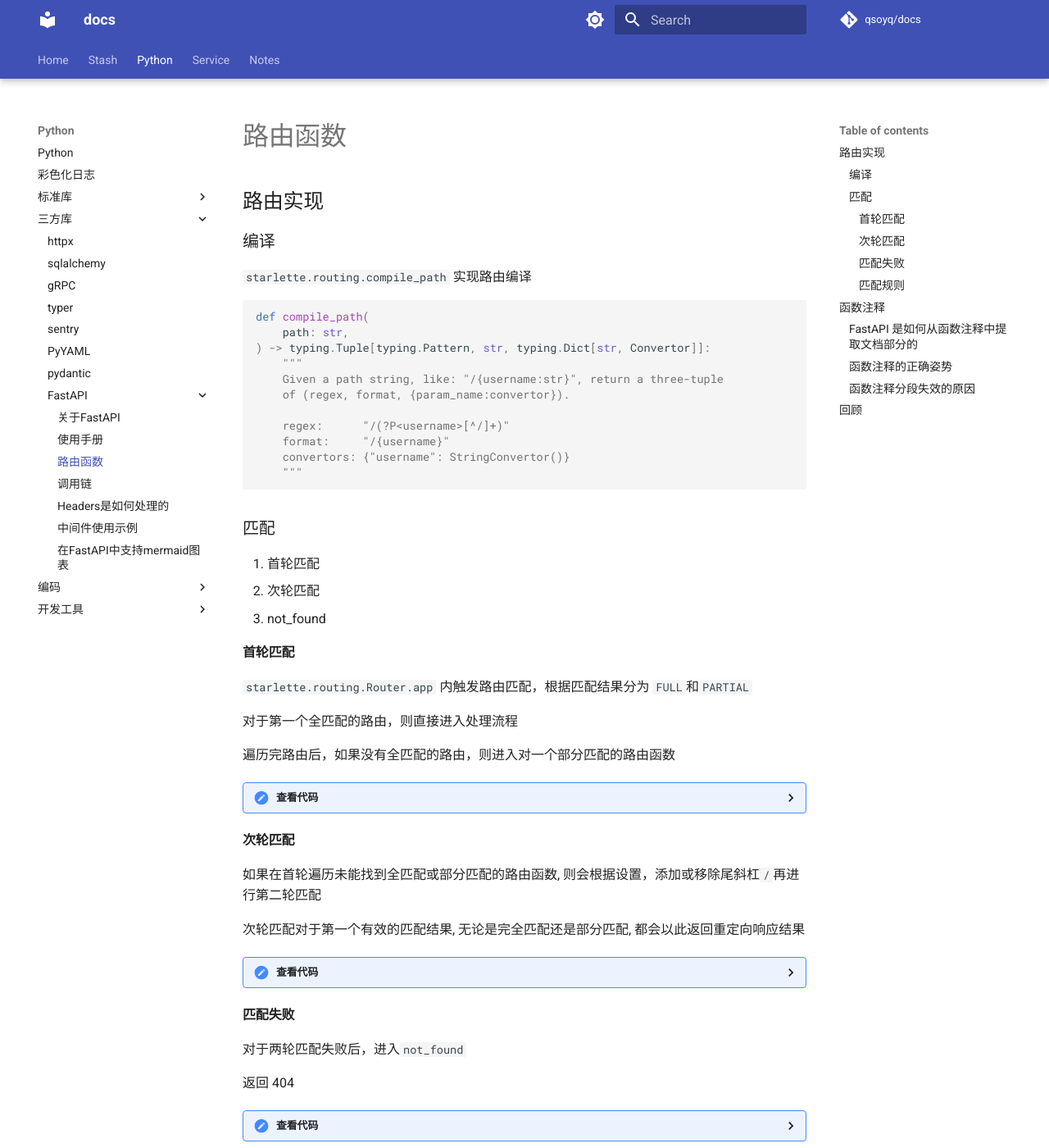
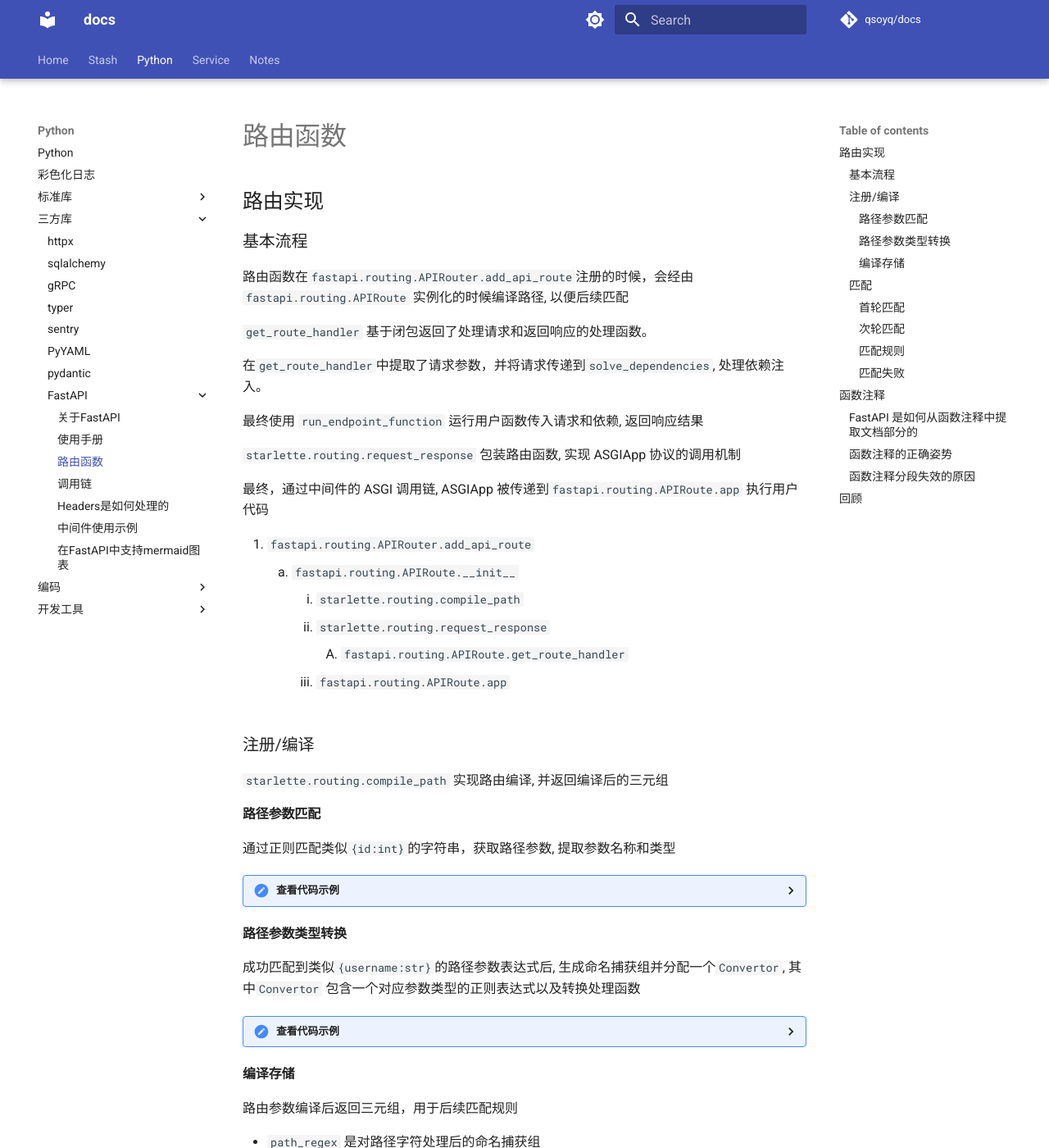
Before and after one commit to qsoyq/docs, an MkDocs documentation site: the page built from docs/python/fastapi/route.md, in a window 1280 px wide and 1400 px high. Shown: the whole window at 82% size. Built offline with MkDocs 1.6.1 and Material for MkDocs 9.7.7, drawn with Linux system fonts in a browser that asks for light colours; comment, search, counter and statistics services are not loaded; some of the changed text lies outside the part shown.

Commit message:
update route.md

````diff
--- a/docs/python/fastapi/route.md
+++ b/docs/python/fastapi/route.md
@@ -2,11 +2,127 @@
 
 ## 路由实现
 
-### 编译
+### 基本流程
 
-`starlette.routing.compile_path` 实现路由编译
+路由函数在`fastapi.routing.APIRouter.add_api_route`注册的时候，会经由 `fastapi.routing.APIRoute` 实例化的时候编译路径, 以便后续匹配
+
+`get_route_handler` 基于闭包返回了处理请求和返回响应的处理函数。
+
+在`get_route_handler`中提取了请求参数，并将请求传递到`solve_dependencies`, 处理依赖注入。
+
+最终使用 `run_endpoint_function` 运行用户函数传入请求和依赖, 返回响应结果
+
+`starlette.routing.request_response` 包装路由函数, 实现 ASGIApp 协议的调用机制
+
+最终，通过中间件的 ASGI 调用链, ASGIApp 被传递到`fastapi.routing.APIRoute.app` 执行用户代码
+
+1. `fastapi.routing.APIRouter.add_api_route`
+      1. `fastapi.routing.APIRoute.__init__`
+         1. `starlette.routing.compile_path`
+         2. `starlette.routing.request_response`
+            1. `fastapi.routing.APIRoute.get_route_handler`
+         3. `fastapi.routing.APIRoute.app`
+
+### 注册/编译
+
+`starlette.routing.compile_path` 实现路由编译, 并返回编译后的三元组
+
+#### 路径参数匹配
+
+通过正则匹配类似`{id:int}`的字符串，获取路径参数, 提取参数名称和类型
+
+<details>
+
+<summary>查看代码示例</summary>
 
 ```python
+PARAM_REGEX = re.compile("{([a-zA-Z_][a-zA-Z0-9_]*)(:[a-zA-Z_][a-zA-Z0-9_]*)?}")
+for match in PARAM_REGEX.finditer(path):
+    param_name, convertor_type = match.groups("str")
+    convertor_type = convertor_type.lstrip(":")
+    assert convertor_type in CONVERTOR_TYPES, (
+        f"Unknown path convertor '{convertor_type}'"
+    )
+    convertor = CONVERTOR_TYPES[convertor_type]
+
+    path_regex += re.escape(path[idx : match.start()])
+    path_regex += f"(?P<{param_name}>{convertor.regex})"
+
+    path_format += path[idx : match.start()]
+    path_format += "{%s}" % param_name
+    if param_name in param_convertors:
+        duplicated_params.add(param_name)
+
+    param_convertors[param_name] = convertor
+
+    idx = match.end()
+```
+
+</details>
+
+#### 路径参数类型转换
+
+成功匹配到类似`{username:str}`的路径参数表达式后, 生成命名捕获组并分配一个`Convertor`, 其中`Convertor` 包含一个对应参数类型的正则表达式以及转换处理函数
+
+<details>
+
+<summary>查看代码示例</summary>
+
+```python
+T = TypeVar("T")
+
+
+class Convertor(Generic[T]):
+    regex: ClassVar[str] = ""
+
+    def convert(self, value: str) -> T:
+        raise NotImplementedError()  # pragma: no cover
+
+    def to_string(self, value: T) -> str:
+        raise NotImplementedError()  # pragma: no cover
+
+
+class StringConvertor(Convertor[str]):
+    regex = "[^/]+"
+
+    def convert(self, value: str) -> str:
+        return value
+
+    def to_string(self, value: str) -> str:
+        value = str(value)
+        assert "/" not in value, "May not contain path separators"
+        assert value, "Must not be empty"
+        return value
+
+class IntegerConvertor(Convertor[int]):
+    regex = "[0-9]+"
+
+    def convert(self, value: str) -> int:
+        return int(value)
+
+    def to_string(self, value: int) -> str:
+        value = int(value)
+        assert value >= 0, "Negative integers are not supported"
+        return str(value)
+```
+
+</details>
+
+#### 编译存储
+
+路由参数编译后返回三元组，用于后续匹配规则
+
+- `path_regex` 是对路径字符处理后的命名捕获组
+- `format` 是移除路径参数中参数类型后的字符串
+- `convertors` 是对命名捕获后的遍历进行有效值验证和类型转换的转换器
+
+<details>
+
+<summary>查看代码示例</summary>
+
+```python
+self.path_regex, self.path_format, self.param_convertors = compile_path(path)
+
 def compile_path(
     path: str,
 ) -> typing.Tuple[typing.Pattern, str, typing.Dict[str, Convertor]]:
@@ -20,11 +136,13 @@ def compile_path(
     """
 ```
 
+</details>
+
 ### 匹配
 
 1. 首轮匹配
 2. 次轮匹配
-3. not_found
+3. 匹配失败
 
 #### 首轮匹配
 
@@ -86,6 +204,55 @@ await self.default(scope, receive, send)
 
 </details>
 
+#### 匹配规则
+
+匹配的具体行为由 `starlette.routing.Route.matches` 进行
+
+根据编译时存储的命名捕获组, 对请求路径进行正则匹配和参数提取校验.
+
+如果没有成功的正则匹配，则返回匹配失败。
+
+如果参数校验通过，且当前请求的方法在路由函数的注册方法内，则认为完全匹配。
+
+如果方法未注册，则返回部分匹配。
+
+```mermaid
+graph LR
+    A[路由匹配开始] --> B{命名捕获组正则匹配成功?}
+    B -->|YES| C{命名参数提取校验是否成功?}
+    B -->|NO| D[Match.NONE]
+    C -->|YES| F{请求方法是否允许?}
+    C -->|NO| E[AssertionError]
+    F -->|YES| G[Match.FULL]
+    F -->|NO| H[Match.PARTIAL]
+```
+
+<details>
+
+<summary>查看代码</summary>
+
+```python
+def matches(self, scope: Scope) -> tuple[Match, Scope]:
+    path_params: dict[str, Any]
+    if scope["type"] == "http":
+        route_path = get_route_path(scope)
+        match = self.path_regex.match(route_path)
+        if match:
+            matched_params = match.groupdict()
+            for key, value in matched_params.items():
+                matched_params[key] = self.param_convertors[key].convert(value)
+            path_params = dict(scope.get("path_params", {}))
+            path_params.update(matched_params)
+            child_scope = {"endpoint": self.endpoint, "path_params": path_params}
+            if self.methods and scope["method"] not in self.methods:
+                return Match.PARTIAL, child_scope
+            else:
+                return Match.FULL, child_scope
+    return Match.NONE, {}
+```
+
+</details>
+
 #### 匹配失败
 
 对于两轮匹配失败后，进入`not_found`
@@ -111,36 +278,6 @@ async def not_found(self, scope: Scope, receive: Receive, send: Send) -> None:
     else:
         response = PlainTextResponse("Not Found", status_code=404)
     await response(scope, receive, send)
-```
-
-</details>
-
-#### 匹配规则
-
-匹配的具体行为由 `starlette.routing.Route.matches` 进行
-
-<details>
-
-<summary>查看代码</summary>
-
-```python
-def matches(self, scope: Scope) -> tuple[Match, Scope]:
-    path_params: dict[str, Any]
-    if scope["type"] == "http":
-        route_path = get_route_path(scope)
-        match = self.path_regex.match(route_path)
-        if match:
-            matched_params = match.groupdict()
-            for key, value in matched_params.items():
-                matched_params[key] = self.param_convertors[key].convert(value)
-            path_params = dict(scope.get("path_params", {}))
-            path_params.update(matched_params)
-            child_scope = {"endpoint": self.endpoint, "path_params": path_params}
-            if self.methods and scope["method"] not in self.methods:
-                return Match.PARTIAL, child_scope
-            else:
-                return Match.FULL, child_scope
-    return Match.NONE, {}
 ```
 
 </details>
@@ -264,3 +401,4 @@ self.description = description or inspect.cleandoc(self.endpoint.__doc__.split("
 ## 回顾
 
 1. 路由根据添加顺序存储在列表，匹配时在第一个全匹配路由函数停止，否则会遍历.
+2. 路由在添加时会被编译成命名捕获组进行存储, 在匹配时基于命名捕获组提取变量，并基于编译存储的转换器验证和转换值和类型
--- a/mkdocs.yml
+++ b/mkdocs.yml
@@ -13,7 +13,7 @@ markdown_extensions:
           custom_fences:
               - name: mermaid
                 class: mermaid
-                format: "!!python/name:pymdownx.superfences.fence_code_format"
+                format: !!python/name:pymdownx.superfences.fence_code_format
 
 theme:
     name: material
````
Also changed, not shown: docs/python/fastapi/callchain.md (+1 -0 lines), docs/python/regex.md (+22 -0 lines), docs/python/typing.md (added, +51 -0 lines), docs/tools/mermaid.md (+13 -0 lines).
